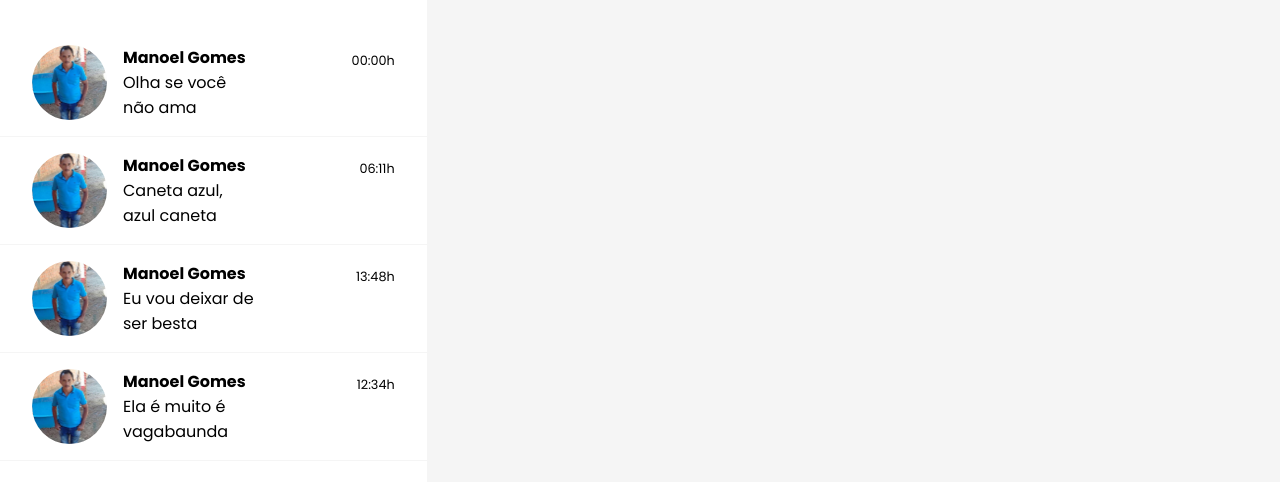
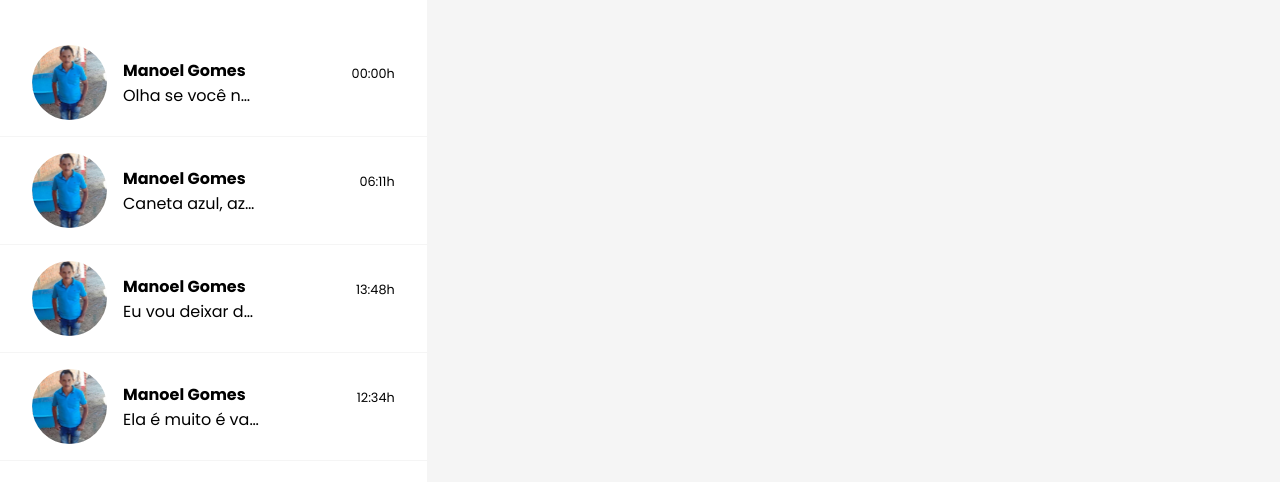
Before and after one commit to kaykyls/chat-app, a React (Create React App) app: page / in a window 1280 px wide. Shown: the part 1676-2158 px from the top of the page. Built offline with nearby package versions, Linux system fonts and the light colour scheme.

Commit message:
added text ellipsis

```diff
--- a/src/components/chats/Chats.jsx
+++ b/src/components/chats/Chats.jsx
@@ -11,7 +11,7 @@ const Chats = () => {
       <Contact img={teste} contactName={"Manoel Gomes"} lastMessage={"Olha se você não ama"} time={"00:00h"}/>
       <Contact img={teste} contactName={"Manoel Gomes"} lastMessage={"Caneta azul, azul caneta"} time={"06:11h"}/>
       <Contact img={teste} contactName={"Manoel Gomes"} lastMessage={"Eu vou deixar de ser besta"} time={"13:48h"}/>
-      <Contact img={teste} contactName={"Manoel Gomes"} lastMessage={"Ela é muito é vagabaunda"} time={"12:34h"}/>
+      <Contact img={teste} contactName={"Manoel Gomes"} lastMessage={"Ela é muito é vagabunda"} time={"12:34h"}/>
     </div>
   )
 }
--- a/src/components/contact/index.css
+++ b/src/components/contact/index.css
@@ -37,6 +37,9 @@
 
 .last-message p {
     grid-column: 1;
+    white-space: nowrap;
+    overflow: hidden;
+    text-overflow: ellipsis;
 }
 
 .last-message-time {
```
